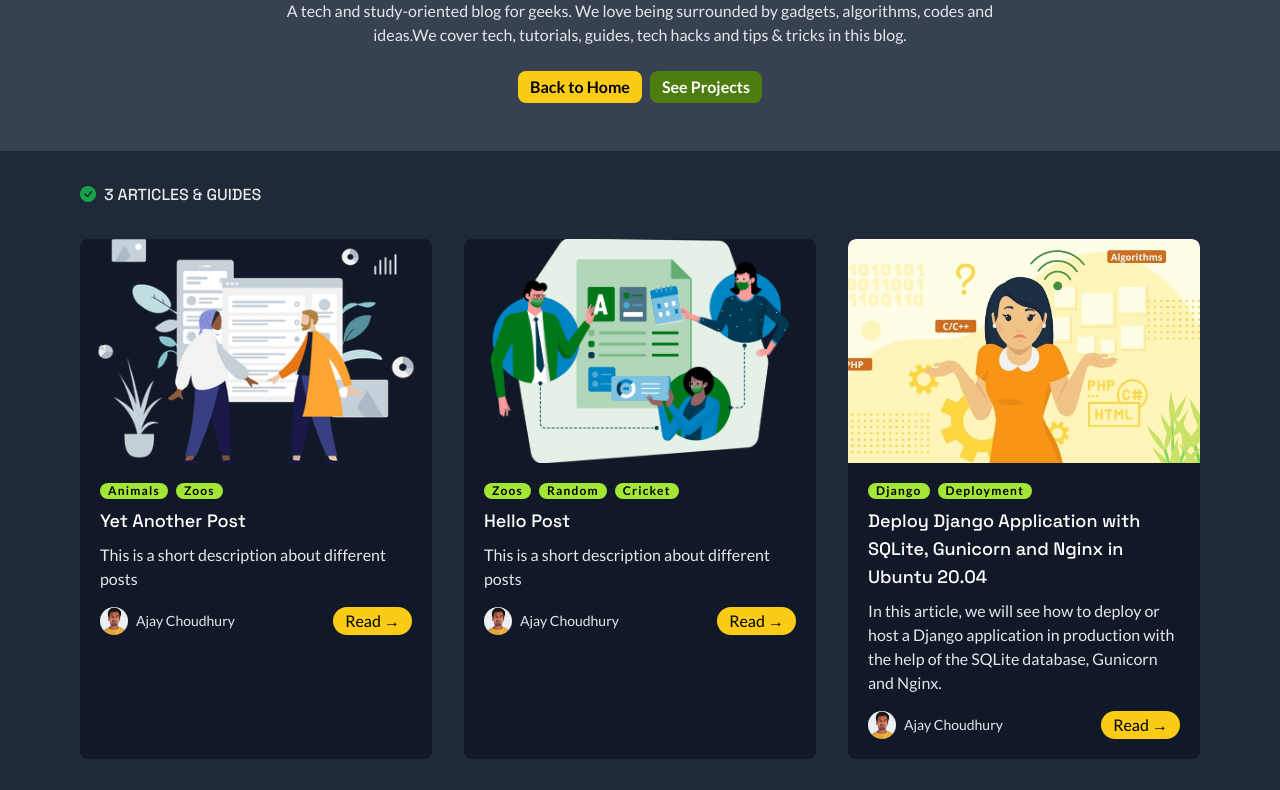
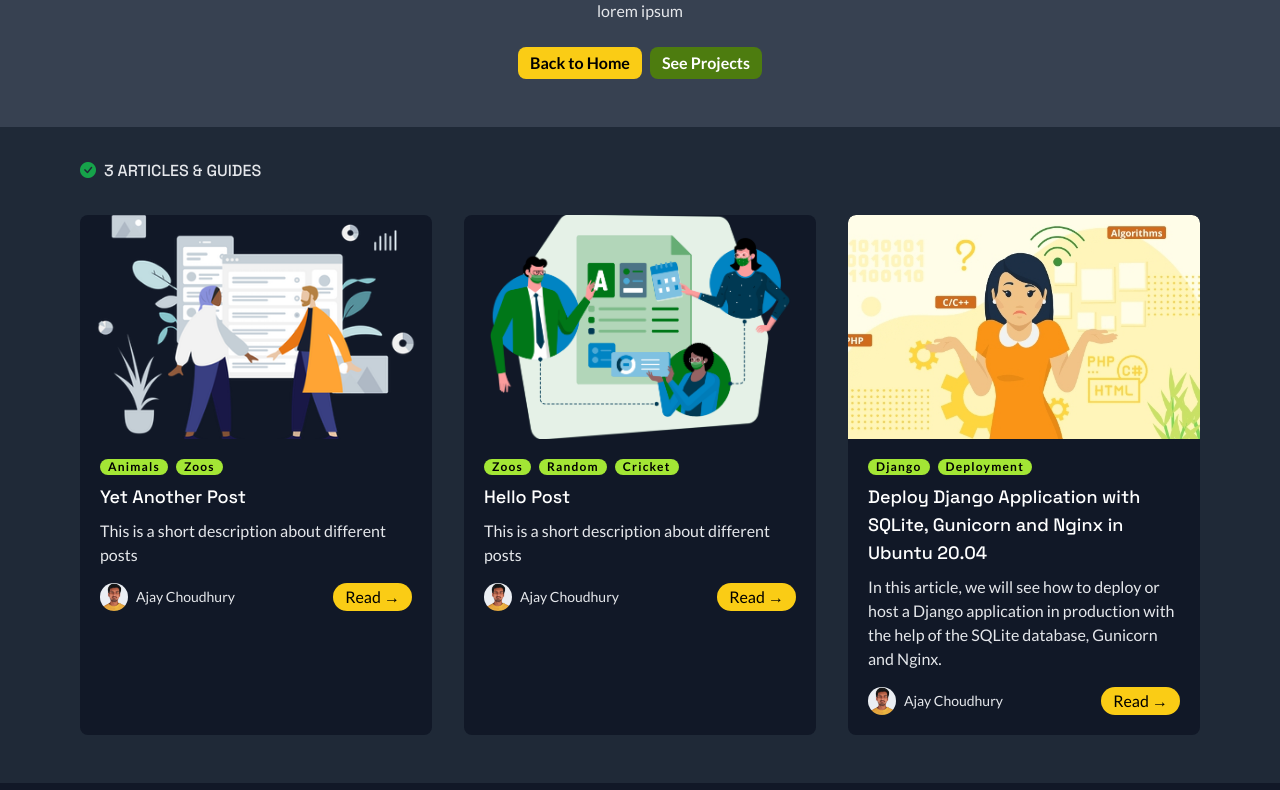
Before and after one commit to Sh1r0Yaksha/orbit_gatsby, a Gatsby site: page /blog in a window 1280 px wide. Shown: the part 153-943 px from the top of the page. Built offline with nearby package versions, Linux system fonts and the light colour scheme; Gatsby itself is replaced by a stand-in of ours; some packages are replaced by stand-ins of ours; a web font is replaced by a local one.

Commit message:
changes to blog

```diff
--- a/src/pages/blog/index.js
+++ b/src/pages/blog/index.js
@@ -16,10 +16,7 @@
                         The Tech Blog
                     </h1>
                     <p className="md:mb-6 font-medium leading-6 text-gray-200 lg:max-w-3xl mx-auto">
-                        A tech and study-oriented blog for geeks. We love being
-                        surrounded by gadgets, algorithms, codes and ideas.We
-                        cover tech, tutorials, guides, tech hacks and tips &
-                        tricks in this blog.
+                        lorem ipsum
                     </p>
                     <div className="flex justify-center">
                         <Link to="/">
```
